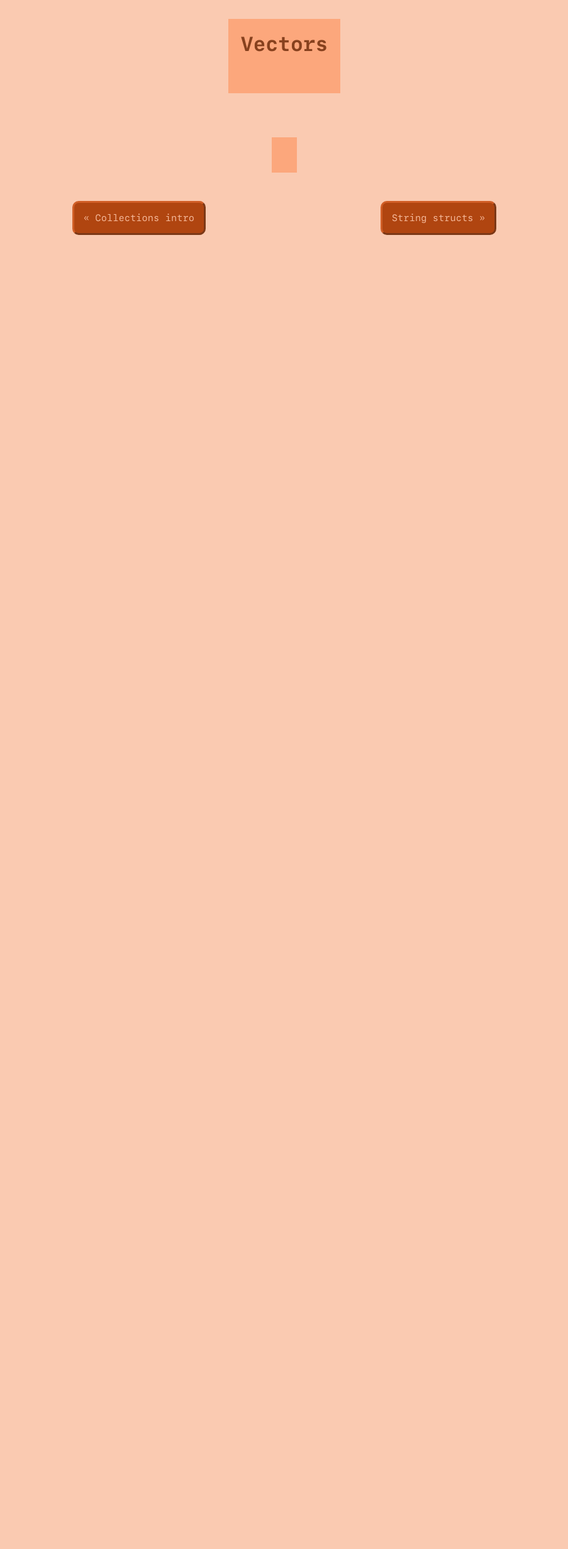
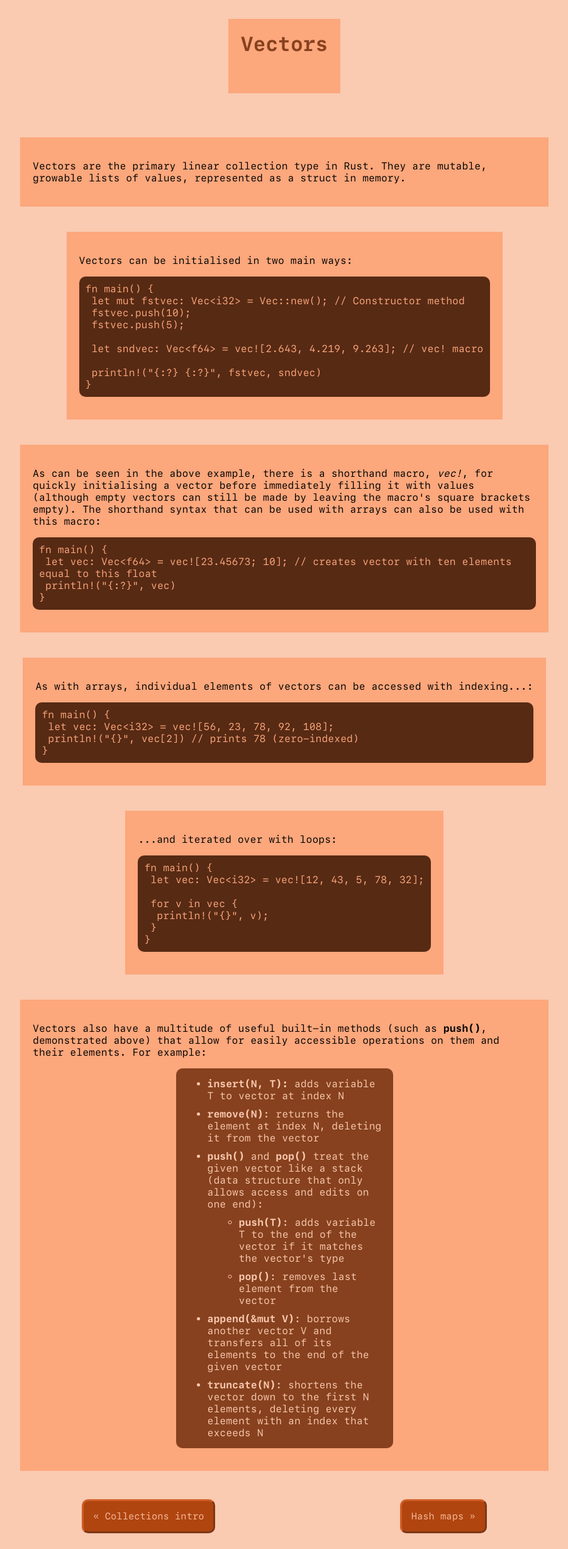
Before and after one commit to 0cr0wbar0/fyp, a PHP site: page /collections/collections-1.html in a window 1280 px wide. Shown: the part 59-2518 px from the top of the page at 63% size, without its empty margins (188-1091 px from the left). Before the commit the page ends 432 px from the top, so only its background shows below. Run offline with PHP 8.4, Linux system fonts and the light colour scheme.

Commit message:
Completed collections chapter Added a few clarifications to previous educational content Updated website routing to prevent malicious arbitrary indexing

```diff
--- a/collections/collections-1.html
+++ b/collections/collections-1.html
@@ -29,7 +29,86 @@
 
 <div class="info">
     <p>
+        Vectors are the primary linear collection type in Rust. They are mutable, growable lists of values, represented as a struct in memory.
+    </p>
+</div>
 
+<div class="info">
+    <p>
+        Vectors can be initialised in two main ways:
+    </p>
+    <p class="inlinelink"><a href="https://play.rust-lang.org/?version=stable&mode=debug&edition=2021&code=fn+main%28%29+%7B%0A++++let+mut+fstvec%3A+Vec%3Ci32%3E+%3D+Vec%3A%3Anew%28%29%3B+%2F%2F+Initialised+with+struct+constructor%0A++++fstvec.push%2810%29%3B%0A++++fstvec.push%285%29%3B%0A++++%0A++++let+sndvec%3A+Vec%3Cf64%3E+%3D+vec%21%5B2.643%2C+4.219%2C+9.263%5D%3B+%2F%2F+Initialised+with+vec%21+macro%0A%0A++++println%21%28%22%7B%3A%3F%7D+%7B%3A%3F%7D%22%2C+fstvec%2C+sndvec%29%0A%7D%0A" target="_blank">
+        fn main() {<br/>
+        &nbsp;let mut fstvec: Vec&lt;i32&gt; = Vec::new(); // Constructor method<br/>
+        &nbsp;fstvec.push(10);<br/>
+        &nbsp;fstvec.push(5);<br/>
+            <br/>
+        &nbsp;let sndvec: Vec&lt;f64&gt; = vec![2.643, 4.219, 9.263]; // vec! macro<br/>
+            <br/>
+        &nbsp;println!("{:?} {:?}", fstvec, sndvec)<br/>
+        }
+    </a></p>
+</div>
+
+<div class="info">
+    <p>
+        As can be seen in the above example, there is a shorthand macro, <em>vec!</em>, for quickly initialising a vector before immediately filling it with values (although empty vectors can still be made by leaving the macro's square brackets empty).
+        The shorthand syntax that can be used with arrays can also be used with this macro:
+    </p>
+    <p class="inlinelink"><a href="https://play.rust-lang.org/?version=stable&mode=debug&edition=2021&code=fn+main%28%29+%7B%0A++++let+vec%3A+Vec%3Cf64%3E+%3D+vec%21%5B23.45673%3B+10%5D%3B+%2F%2F+creates+vector+with+ten+elements+equal+to+this+float%0A++++println%21%28%22%7B%3A%3F%7D%22%2C+vec%29%0A%7D%0A" target="_blank">
+        fn main() {<br/>
+        &nbsp;let vec: Vec&lt;f64&gt; = vec![23.45673; 10]; // creates vector with ten elements equal to this float<br/>
+        &nbsp;println!("{:?}", vec)<br/>
+        }
+    </a></p>
+</div>
+
+<div class="info">
+    <p>
+        As with arrays, individual elements of vectors can be accessed with indexing...:
+    </p>
+    <p class="inlinelink"><a href="https://play.rust-lang.org/?version=stable&mode=debug&edition=2021&code=fn+main%28%29+%7B%0A++++let+vec%3A+Vec%3Ci32%3E+%3D+vec%21%5B56%2C+23%2C+78%2C+92%2C+108%5D%3B+%0A++++println%21%28%22%7B%7D%22%2C+vec%5B2%5D%29+%2F%2F+prints+78+%28zero-indexed%29%0A%7D" target="_blank">
+        fn main() {<br/>
+        &nbsp;let vec: Vec&lt;i32&gt; = vec![56, 23, 78, 92, 108];<br/>
+        &nbsp;println!("{}", vec[2]) // prints 78 (zero-indexed)<br/>
+        }
+    </a></p>
+</div>
+
+<div class="info">
+    <p>
+        ...and iterated over with loops:
+    </p>
+    <p class="inlinelink"><a href="https://play.rust-lang.org/?version=stable&mode=debug&edition=2021&code=fn+main%28%29+%7B%0A++++let+vec%3A+Vec%3Ci32%3E+%3D+vec%21%5B12%2C+43%2C+5%2C+78%2C+32%5D%3B+%0A++++%0A++++for+v+in+vec+%7B%0A++++++++println%21%28%22%7B%7D%22%2C+v%29%3B%0A++++%7D%0A%7D" target="_blank">
+        fn main() {<br/>
+        &nbsp;let vec: Vec&lt;i32&gt; = vec![12, 43, 5, 78, 32];<br/>
+        <br/>
+        &nbsp;for v in vec {<br/>
+        &nbsp;&nbsp;println!("{}", v);<br/>
+        &nbsp;}<br/>
+        }
+    </a></p>
+</div>
+
+<div class="info">
+    <p>
+        Vectors also have a multitude of useful built-in methods (such as <b>push()</b>, demonstrated above) that allow for easily accessible operations on them and their elements. For example:
+        <ul class="list">
+            <li><b>insert(N, T):</b> adds variable T to vector at index N</li>
+            <li><b>remove(N)</b>: returns the element at index N, deleting it from the vector</li>
+            <li><b>push()</b> and <b>pop()</b> treat the given vector like a stack (data structure that only allows access and edits on one end):
+            <ul>
+                <li><b>push(T)</b>: adds variable T to the end of the vector if it matches the vector's type</li>
+                <li><b>pop()</b>: removes last element from the vector</li>
+            </ul>
+            </li>
+            <li>
+                <b>append(&mut V)</b>: borrows another vector V and transfers all of its elements to the end of the given vector
+            </li>
+            <li>
+                <b>truncate(N)</b>: shortens the vector down to the first N elements, deleting every element with an index that exceeds N
+            </li>
+        </ul>
     </p>
 </div>
 
@@ -37,7 +116,7 @@
 
 <div class="nav">
     <a href="https://fyp.cr0wbar.dev/collections">&laquo; Collections intro</a>
-    <a href="https://fyp.cr0wbar.dev/collections/2">String structs &raquo;</a>
+    <a href="https://fyp.cr0wbar.dev/collections/2">Hash maps &raquo;</a>
 </div>
 
 </body>
--- a/fundamentals/fundamentals-4.html
+++ b/fundamentals/fundamentals-4.html
@@ -29,7 +29,7 @@
 
 <div class="info">
     <p>
-        A struct is a simple Rust data structure, defined and customised by the programmer.
+        A struct is a simple Rust data structure that can be defined and customised by the programmer.
     </p>
 </div>
 
--- a/ownership/ownership-4.html
+++ b/ownership/ownership-4.html
@@ -47,7 +47,7 @@
 
 <div class="info">
     <p>
-        Vectors are structs stored on the heap, and are mutable, but <em>arrays</em> in Rust are immutable sequences of stack memory:
+        Vectors (explained later) are structs stored on the heap, and are mutable, but <em>arrays</em> in Rust are immutable sequences of stack memory:
     </p>
 </div>
 
```
Also changed, not shown: collections/collections-2.html (+141 -5 lines), collections/collections-3.html (deleted, +0 -50 lines), index.php (+8 -0 lines).
